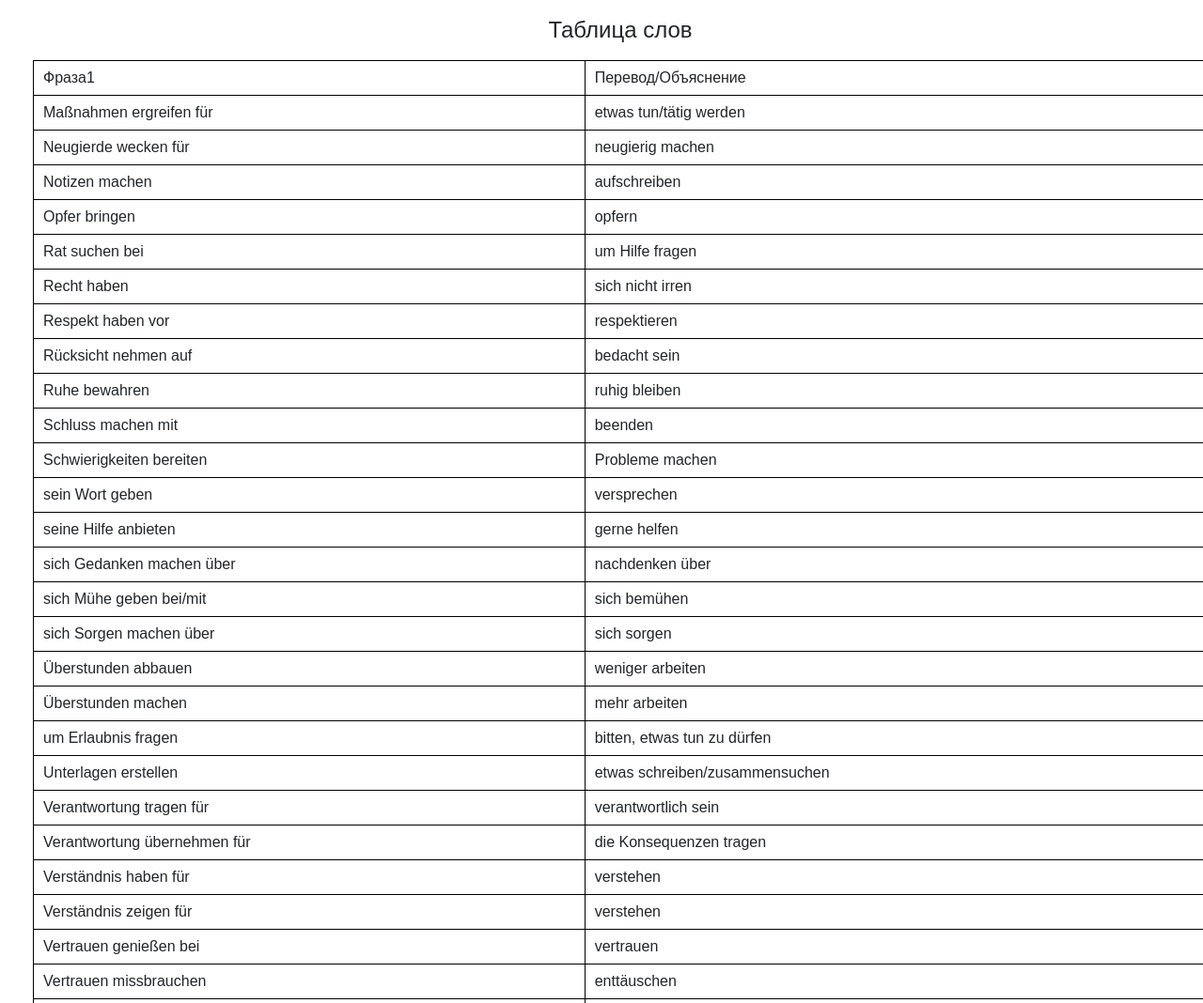
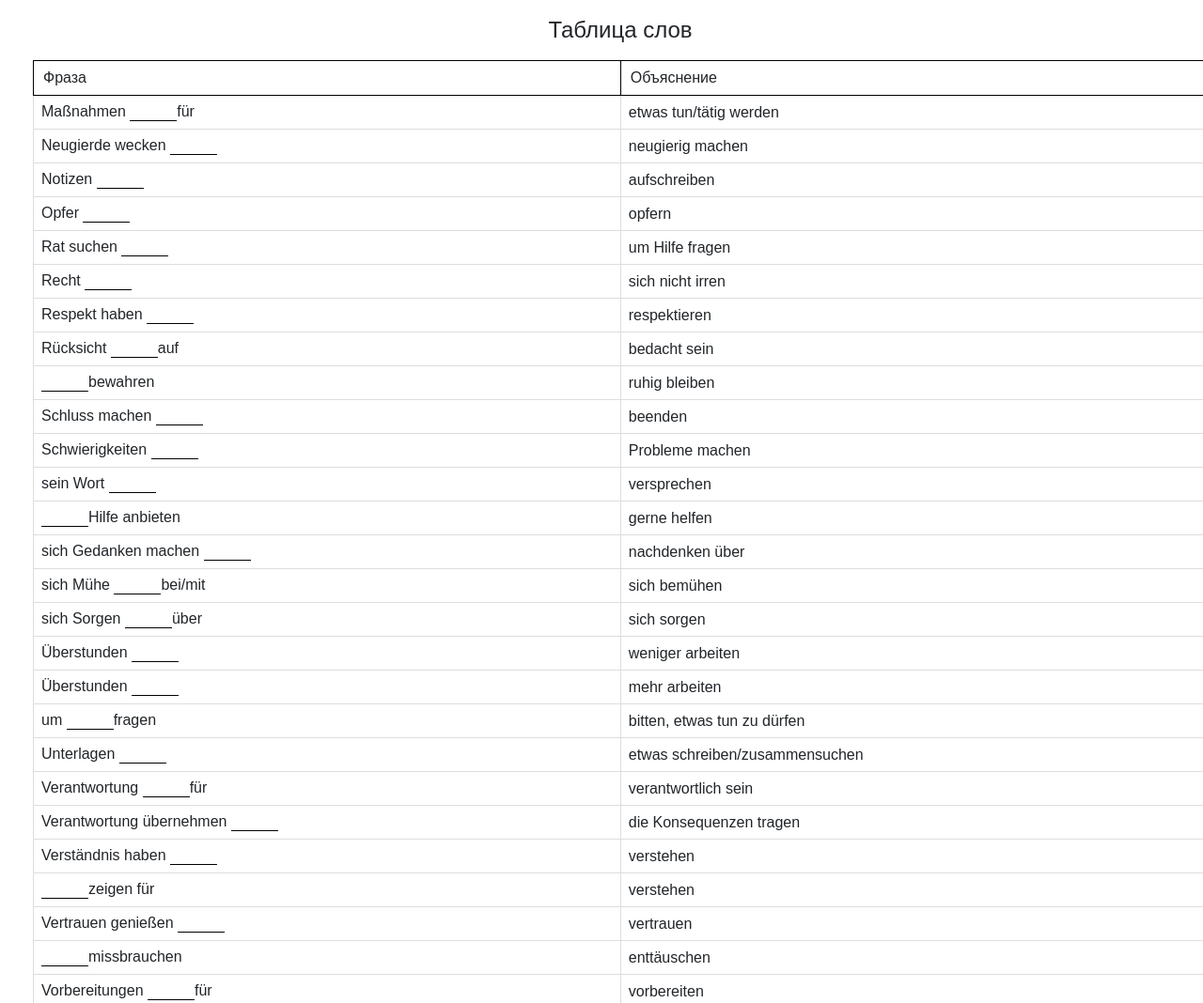
Before and after one commit to zadorroman/120s, a website: page app/index.html in a window 1280 px wide. Shown: the top 1068 px of the page at 94% size. Drawn offline with Linux system fonts and the light colour scheme.

Commit message:
popitka 20

```diff
--- a/app/index.html
+++ b/app/index.html
@@ -5,7 +5,7 @@
 	<meta name="description" content="Starter">
 	<meta name="author" content="Admin">
 	<meta name="viewport" content="width=device-width, initial-scale=1, minimum-scale=1, maximum-scale=1">
-	<title>Starter</title>
+	<title>tablica</title>
 
 	<link rel="icon" href="images/favicon.png">
 
@@ -19,13 +19,13 @@
 	<![endif]-->
 </head>
 <body>
-    <div class="container">
+	<div class="container">
         <h1>Таблица слов</h1>
         <table id="wordTable">
             <thead>
                 <tr>
-                    <th>Фраза1</th>
-                    <th>Перевод/Объяснение</th>
+                    <th>Фраза</th>
+                    <th>Объяснение</th>
                 </tr>
             </thead>
             <tbody>
--- a/app/js/main.js
+++ b/app/js/main.js
@@ -2,62 +2,76 @@
 
 (function($) {
     $(document).ready(function() {
-        window.onload = function() {
         const table = document.getElementById('wordTable');
+        if (!table) {
+            console.warn('Таблица не найдена!');
+            return;
+        }
+
         const rows = table.getElementsByTagName('tr');
 
-            for (let i = 1; i < rows.length; i++) {
-                const cell = rows[i].getElementsByTagName('td')[0];
-                let words = cell.innerText.split(/\s+/); // Разделяем строку по пробелам
+        if (rows.length === 0) {
+            console.warn('Нет строк в таблице!');
+            return; // Выход, если нет строк
+        }
 
+        for (let i = 0; i < rows.length; i++) {
+            const cells = rows[i].getElementsByTagName('td');
+
+            if (cells.length === 0) {
+                console.warn('Нет ячеек в строке:', i);
+                continue; // Пропустить, если ячейки не найдены
+            }
+
+            const cell = cells[0]; // Получаем первую ячейку в строке
+            let words = cell.textContent.trim().split(/\s+/); // Разделяем строку по пробелам
+
+            // Проверка, есть ли слова в строке
             if (words.length > 1) {
                 const randomIndex = Math.floor(Math.random() * words.length);
                 const correctWord = words[randomIndex];
 
+                // Создание инпута
                 const input = document.createElement('input');
                 input.type = 'text';
                 input.size = correctWord.length;
-                    input.placeholder = '*'.repeat(correctWord.length); // Прочерки в инпуте
+                input.placeholder = ' '.repeat(correctWord.length);
                 input.dataset.correctWord = correctWord;
 
-                    // Отключаем автозаполнение и автокоррекцию
+                // Отключение автозаполнения
                 input.setAttribute('autocomplete', 'off');
                 input.setAttribute('autocorrect', 'off');
                 input.setAttribute('spellcheck', 'false');
-                    input.setAttribute('inputmode', 'text');
 
+                // Очистка содержимого ячейки и вставка слов
                 cell.innerHTML = ''; // Очищаем ячейку
 
                 words.forEach((word, index) => {
                     if (index === randomIndex) {
-                            cell.appendChild(input);
+                        cell.appendChild(input); // Вставляем инпут вместо слова
                     } else {
-                            const textNode = document.createTextNode(word + ' ');
-                            cell.appendChild(textNode);
+                        cell.appendChild(document.createTextNode(word + ' ')); // Добавляем остальные слова
                     }
                 });
 
-                    // Добавляем фокус с задержкой для мобильных устройств
-                    setTimeout(() => input.focus(), 300);
+                // Фокусировка на инпуте с небольшой задержкой
+                setTimeout(() => {
+                    input.focus();
+                }, 100);
 
                 // Обработчик ввода
-                    input.addEventListener('input', handleInput);
-                } else {
-                    console.warn('Строка слишком короткая для замены:', cell.innerText);
-                }
-            }
-
-            function handleInput(event) {
-                const input = event.target;
-                const cell = input.parentNode;
-
-                if (input.value === input.dataset.correctWord) {
+                input.addEventListener('input', function() {
+                    if (input.value.trim() === input.dataset.correctWord) {
                         cell.classList.add('correct');
-                    input.disabled = true; // Отключаем input после правильного ответа
+                        input.disabled = true; // Отключаем инпут после правильного ввода
                     } else {
                         cell.classList.remove('correct');
                     }
+                });
+
+            } else {
+                console.warn('Недостаточно слов в строке:', cell.textContent);
             }
-        };
+        }
     });
 })(jQuery);
--- a/app/scss/layout/_general.scss
+++ b/app/scss/layout/_general.scss
@@ -105,3 +105,23 @@ td.correct {
         padding: 5px;
     }
 }
+table {
+    width: 100%;
+    border-collapse: collapse;
+}
+
+td {
+    border: 1px solid #ddd;
+    padding: 8px;
+    text-align: left;
+    vertical-align: middle; /* Центрирование содержимого по вертикали */
+}
+
+input {
+    width: 50px; /* Устанавливаем ширину для инпутов */
+    text-align: center; /* Центрирование текста в инпуте */
+}
+
+.correct {
+    background-color: #d4edda; /* Зеленый фон для правильного ответа */
+}
```
Also changed, not shown: app/css/styles.min.css. Lines whose indentation alone changed are shown as unchanged.
